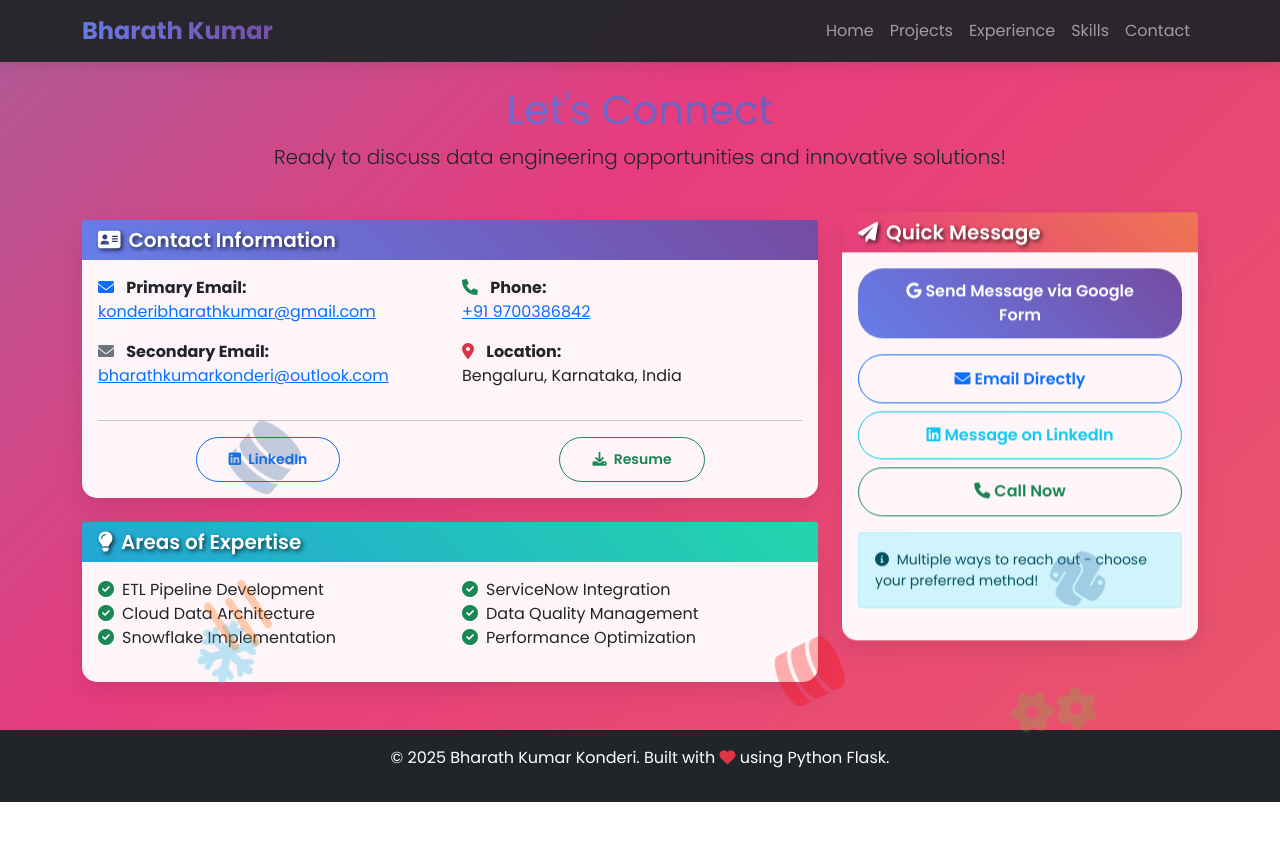
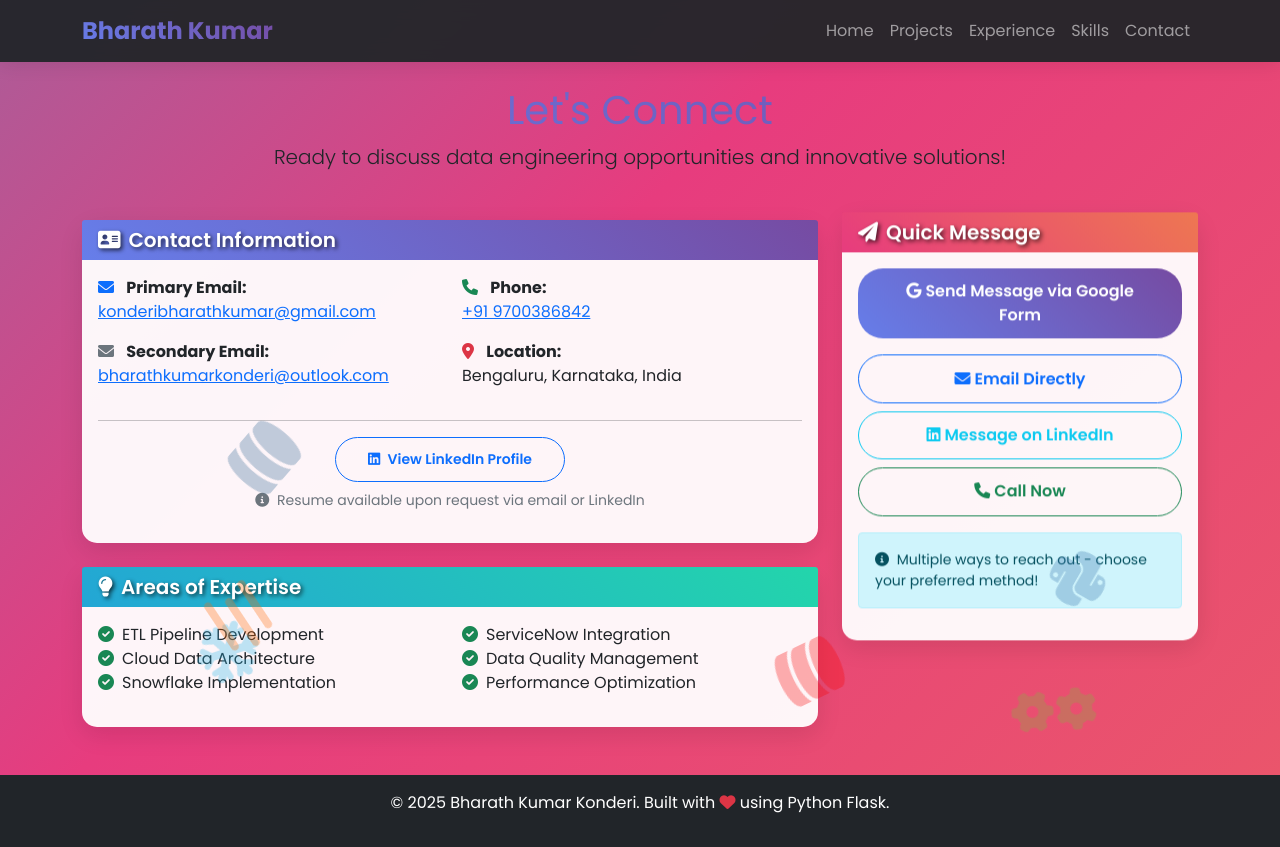
Before and after one commit to konderibharathkumar/b, a plain HTML site: page contact.html in a window 1280 px wide. Before the commit the page ends 802 px from the top, so only its background shows below. Drawn offline with nearby package versions, Linux system fonts and the light colour scheme.

Commit message:
Fix broken resume link - redirect to LinkedIn

```diff
--- a/contact.html
+++ b/contact.html
@@ -79,17 +79,14 @@
                     </div>
                 </div>
                 <hr>
-                <div class="row text-center">
-                    <div class="col-md-6">
-                        <a href="https://linkedin.com/in/bharath-kumar-45171b304" target="_blank" class="btn btn-outline-primary btn-sm">
-                            <i class="fab fa-linkedin me-1"></i> LinkedIn
-                        </a>
-                    </div>
-                    <div class="col-md-6">
-                        <a href="./static/Bharath_Kumar_Konderi_CV_2025.pdf" target="_blank" class="btn btn-outline-success btn-sm">
-                            <i class="fas fa-download me-1"></i> Resume
-                        </a>
-                    </div>
+                <div class="text-center">
+                    <a href="https://linkedin.com/in/bharath-kumar-45171b304" target="_blank" class="btn btn-outline-primary btn-sm">
+                        <i class="fab fa-linkedin me-1"></i> View LinkedIn Profile
+                    </a>
+                    <p class="mt-2 small text-muted">
+                        <i class="fas fa-info-circle me-1"></i>
+                        Resume available upon request via email or LinkedIn
+                    </p>
                 </div>
             </div>
         </div>
```
Also changed, not shown: docs/contact.html (+8 -11 lines), templates/contact.html (+8 -11 lines).
